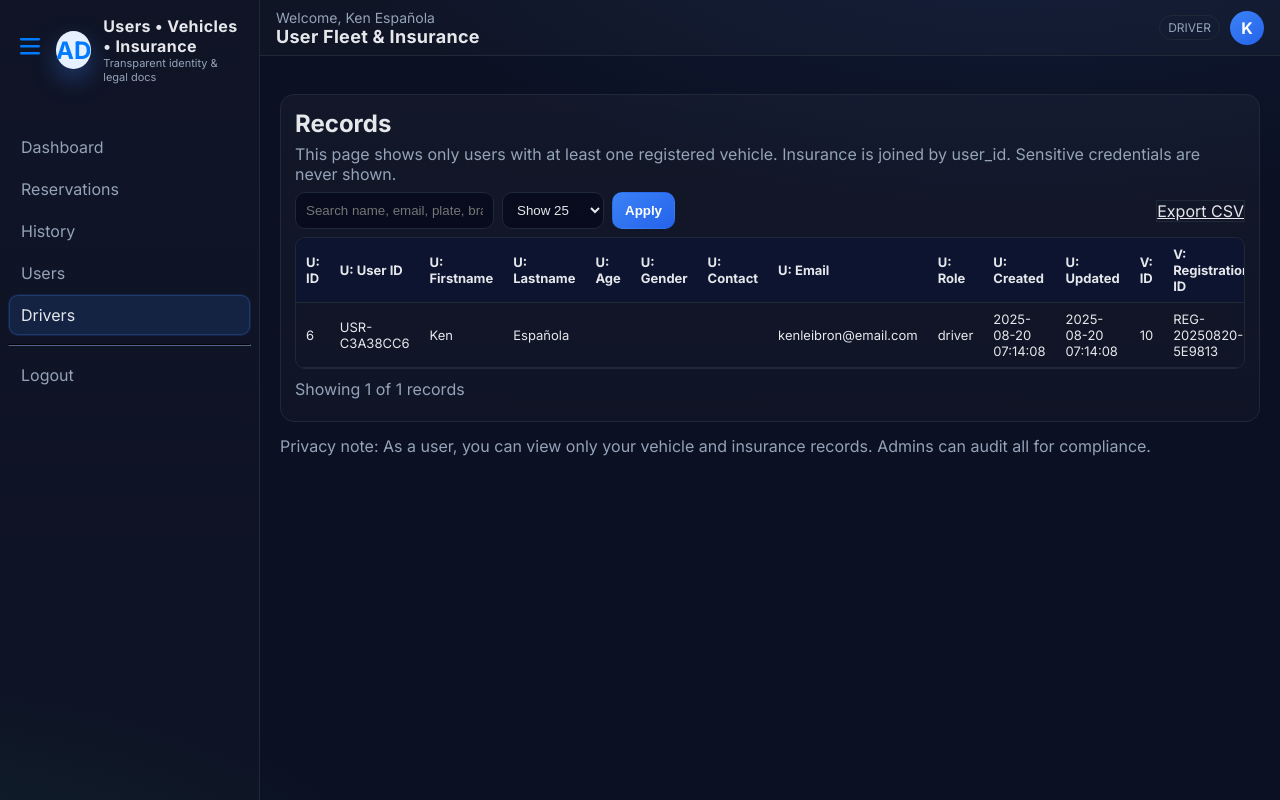
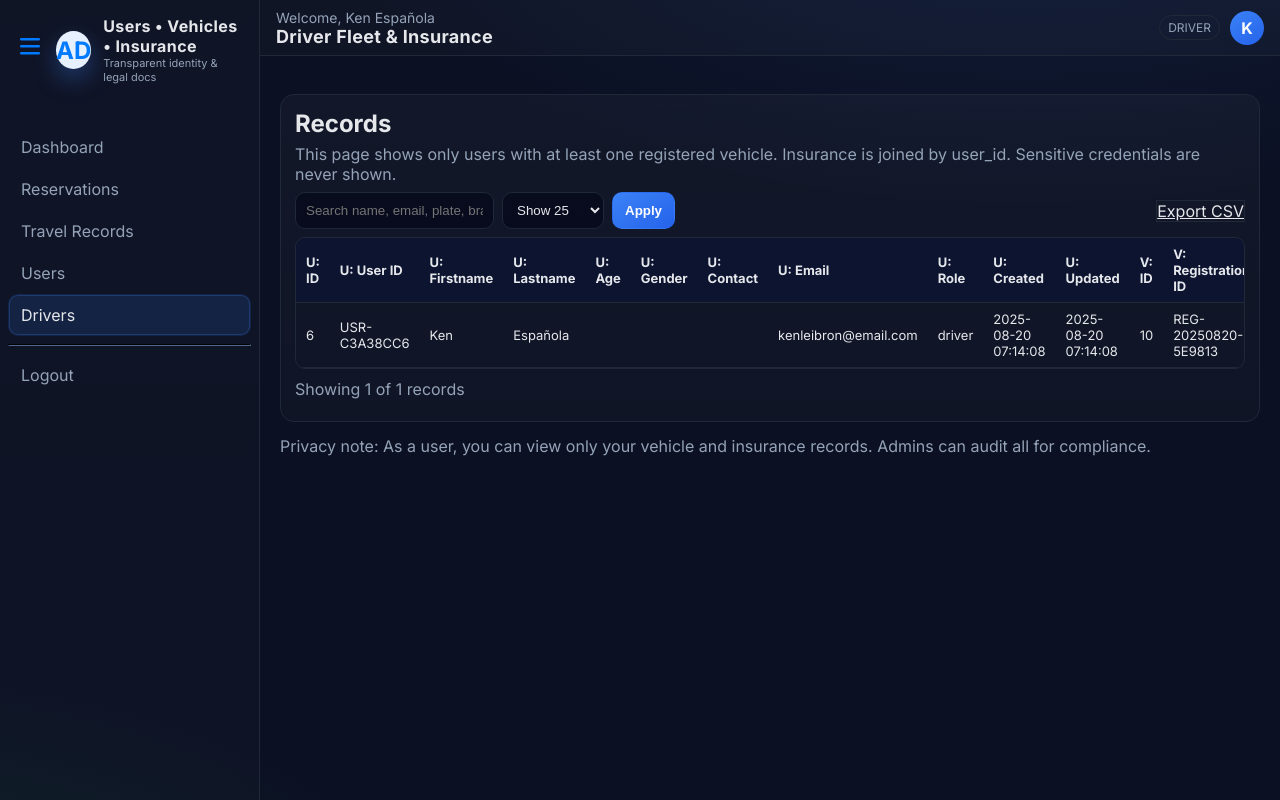
Before and after one commit to euonoia/project-management, a PHP site: page /connections/auth/drivers.php in a window 1280 px wide. Run offline with PHP 8.4, Linux system fonts and the light colour scheme; a user stored in the database is signed in; data comes from the database, SQL or seed files in the repository.

Commit message:
initial commit

```diff
--- a/logistics2/connections/auth/drivers.php
+++ b/logistics2/connections/auth/drivers.php
@@ -198,7 +198,7 @@ if ($export) {
       <nav class="sidenav">
         <a href="index.php">Dashboard</a>
         <a href="../../dispatchsystem/index.php">Reservations</a>
-        <a href="history.php">History</a>
+        <a href="history.php">Travel Records</a>
         <a href="users.php">Users</a>
         <a href="drivers.php" class="active">Drivers</a>
          <hr style="border-color:var(--border)">
@@ -209,7 +209,7 @@ if ($export) {
       <header class="topbar">
         <div>
           <div class="muted" style="font-size:14px">Welcome, <?php echo e($session_name); ?></div>
-          <div style="font-weight:800; font-size:18px; letter-spacing:.3px">User Fleet & Insurance</div>
+          <div style="font-weight:800; font-size:18px; letter-spacing:.3px">Driver Fleet & Insurance</div>
         </div>
         <div class="userbox">
           <span class="pill"><?php echo e(strtoupper($session_role)); ?></span>
--- a/logistics2/connections/auth/history.php
+++ b/logistics2/connections/auth/history.php
@@ -216,7 +216,7 @@ if ($export) {
       <nav class="sidenav">
         <a href="index.php">Dashboard</a>
         <a href="../../dispatchsystem/index.php">Reservations</a>
-        <a href="history.php" class="active">History</a>
+        <a href="history.php" class="active">Travel Records</a>
         <a href="users.php">Users</a>
         <a href="drivers.php">Drivers</a>
          <hr style="border-color:var(--border)">
--- a/logistics2/connections/auth/index.php
+++ b/logistics2/connections/auth/index.php
@@ -157,7 +157,7 @@ try {
       <nav class="sidenav">
         <a href="index.php">Dashboard</a>
         <a href="../../dispatchsystem/index.php">Reservations</a>
-        <a href="history.php">History</a>
+        <a href="history.php">Travel Records</a>
         <a href="users.php">Users</a>
         <a href="drivers.php">Drivers</a>
          <hr style="border-color:var(--border)">
--- a/logistics2/connections/auth/users.php
+++ b/logistics2/connections/auth/users.php
@@ -127,7 +127,7 @@ if ($export) {
       <nav class="sidenav">
         <a href="index.php">Dashboard</a>
         <a href="../../dispatchsystem/index.php">Reservations</a>
-        <a href="history.php">History</a>
+        <a href="history.php">Travel Records</a>
         <a href="users.php" class="active">Users</a>
         <a href="drivers.php">Drivers</a>
         <hr style="border-color:var(--border)">
```
Also changed, not shown: application/logistics2-mobile/package.json (+27 -27 lines), application/logistics2-mobile/package-lock.json.
